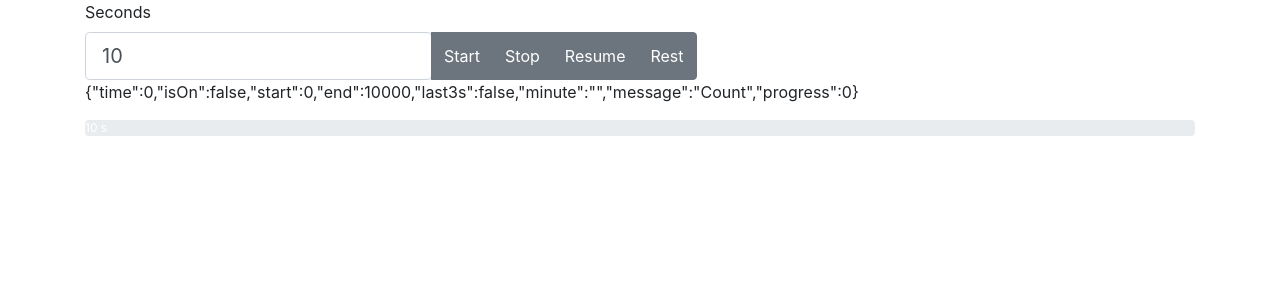
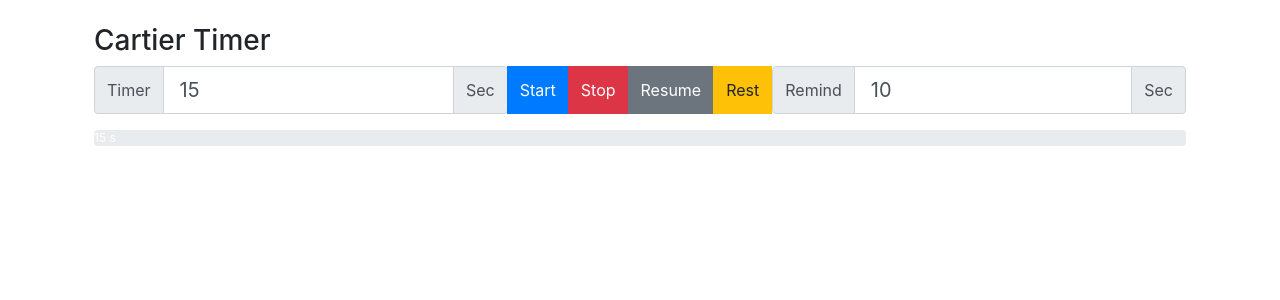
Before and after one commit to yasufabric/green-book, a React (Create React App) app in the folder green-book/: page / in a window 1280 px wide. Shown: the top 300 px of the page. Built offline with nearby package versions, Linux system fonts and the light colour scheme.

Commit message:
add watch

```diff
--- a/green-book/src/App.js
+++ b/green-book/src/App.js
@@ -1,6 +1,20 @@
 import './App.css'
 
-import { Button, ButtonGroup, Col, Container, Form, Input, Progress, Row } from 'reactstrap'
+import {
+  Button,
+  ButtonGroup,
+  Col,
+  Container,
+  Form,
+  FormGroup,
+  Input,
+  InputGroup,
+  InputGroupAddon,
+  InputGroupText,
+  Label,
+  Progress,
+  Row,
+} from 'reactstrap'
 import React, { Component } from 'react'
 
 import SoundEffect from './SoundEffect'
@@ -13,11 +27,12 @@ class App extends Component {
       time: 0,
       isOn: false,
       start: 0,
-      end: 10000,
+      end: 15000,
       last3s: false,
       minute: '',
       message: 'Count',
       progress: 0,
+      remind: 10000,
     }
 
     this.startTimer = this.startTimer.bind(this)
@@ -59,26 +74,57 @@ class App extends Component {
 
   render() {
     return (
-      <Container>
+      <Container className="p-4">
         <Row>
-          <Col>
+          <Col lg={12}>
             <Form>
               {this.state.last3s && <SoundEffect type="3s" />}
-              <div className="control">
-                <label>Seconds</label>
-              </div>
+              {this.state.end - this.state.remind < this.state.time && <SoundEffect type="jazz" />}
+              <h3>Cartier Timer</h3>
+              <FormGroup>
                 <ButtonGroup>
+                  <InputGroup>
+                    <InputGroupAddon addonType="prepend">
+                      <InputGroupText>Timer</InputGroupText>
+                    </InputGroupAddon>
                     <Input
+                      placeholder="Please enter seconds"
                       bsSize="lg"
                       value={this.state.end / 1000}
                       onChange={e => this.setState({ end: e.target.value * 1000 })}
                     />
-                <Button onClick={this.startTimer}>Start</Button>
-                <Button onClick={this.stopTimer}>Stop</Button>
+                    <InputGroupAddon addonType="append">
+                      <InputGroupText>Sec</InputGroupText>
+                    </InputGroupAddon>
+                  </InputGroup>
+
+                  <Button color="primary" onClick={this.startTimer}>
+                    Start
+                  </Button>
+                  <Button color="danger" onClick={this.stopTimer}>
+                    Stop
+                  </Button>
                   <Button onClick={this.startTimer}>Resume</Button>
-                <Button onClick={this.resetTimer}>Rest</Button>
+                  <Button color="warning" onClick={this.resetTimer}>
+                    Rest
+                  </Button>
+
+                  <InputGroup>
+                    <InputGroupAddon addonType="prepend">
+                      <InputGroupText>Remind</InputGroupText>
+                    </InputGroupAddon>
+                    <Input
+                      placeholder="Please enter seconds"
+                      bsSize="lg"
+                      value={this.state.remind / 1000}
+                      onChange={e => this.setState({ remind: e.target.value * 1000 })}
+                    />
+                    <InputGroupAddon addonType="append">
+                      <InputGroupText>Sec</InputGroupText>
+                    </InputGroupAddon>
+                  </InputGroup>
                 </ButtonGroup>
-              <p>{JSON.stringify(this.state, 2, null)}</p>
+              </FormGroup>
             </Form>
             <Progress value={this.state.progress} max={this.state.end}>
               {_.round((this.state.end - this.state.progress) / 1000)} s
--- a/green-book/src/SoundEffect.js
+++ b/green-book/src/SoundEffect.js
@@ -13,6 +13,7 @@ export default class SoundEffect extends Component {
       types: {
         '3s': require('./sounds/3.mp3'),
         rain: require('./sounds/rain.mp3'),
+        jazz: require('./sounds/jazz.mp3'),
       },
     }
   }
```
Also changed, not shown: green-book/src/images/watch.jpg (added), 1 other file (tests, documents, lock files or other folders). Lines whose indentation alone changed are shown as unchanged.
